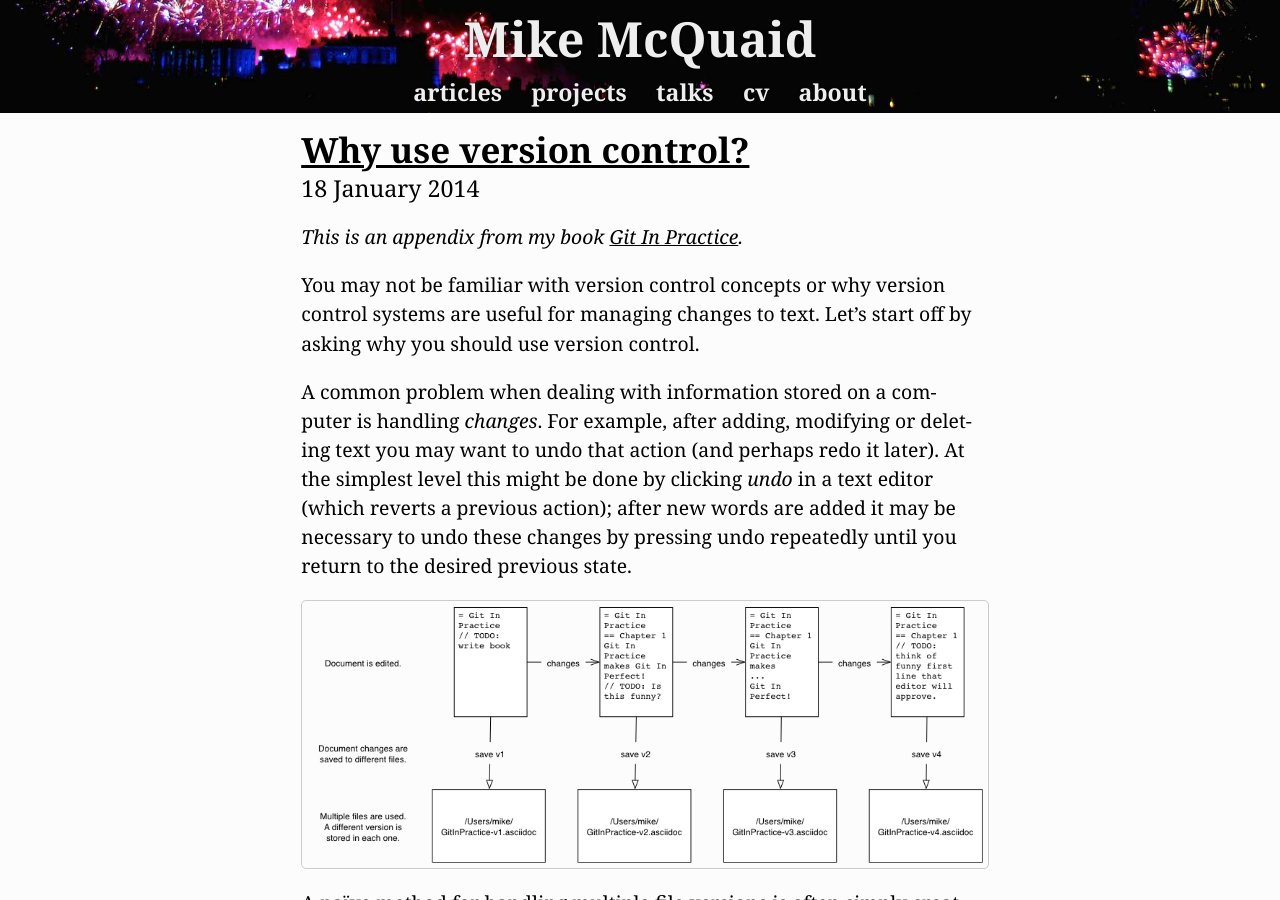
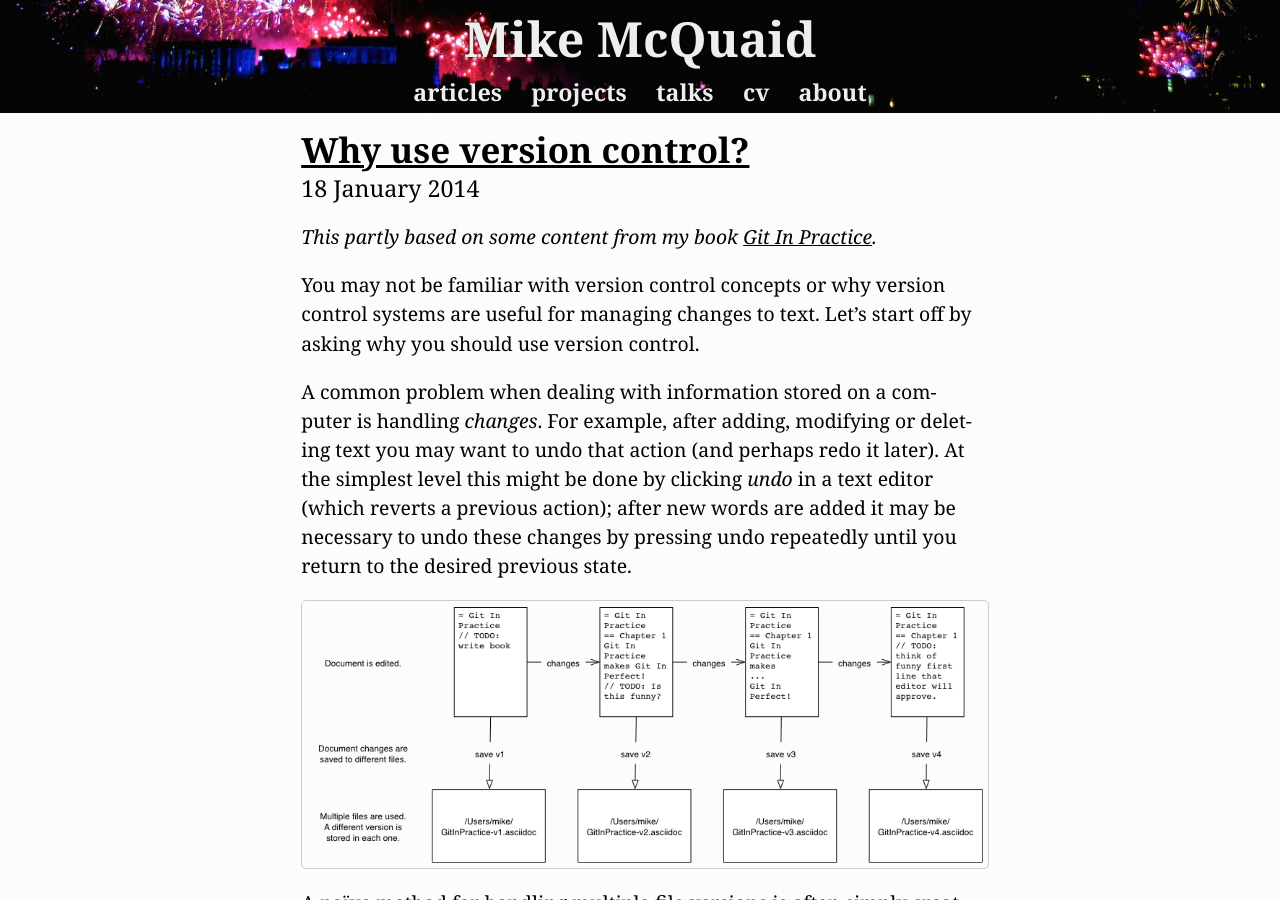
Before and after one commit to MikeMcQuaid/mikemcquaid.com, a Jekyll site: the page built from _posts/2014-01-18-why-use-version-control.markdown, in a window 1280 px wide and 900 px high. Built offline with Jekyll 4.4.1, drawn with Linux system fonts in a browser that asks for light colours; Markdown is read by kramdown in place of the engine named in the settings; comment, search, counter and statistics services are not loaded.

Commit message:
Tweak version control intro header.

```diff
--- a/_posts/2014-01-18-why-use-version-control.markdown
+++ b/_posts/2014-01-18-why-use-version-control.markdown
@@ -2,7 +2,7 @@
 layout: article
 title: Why use version control?
 ---
-_This is an appendix from my book [Git In Practice](http://www.manning.com/mcquaid/?a_aid=MikeMcQuaid&a_bid=5688bbf4)._
+_This partly based on some content from my book [Git In Practice](http://www.manning.com/mcquaid/?a_aid=MikeMcQuaid&a_bid=5688bbf4)._
 
 You may not be familiar with version control concepts or why version control systems are useful for managing changes to text. Let's start off by asking why you should use version control.
 
```
